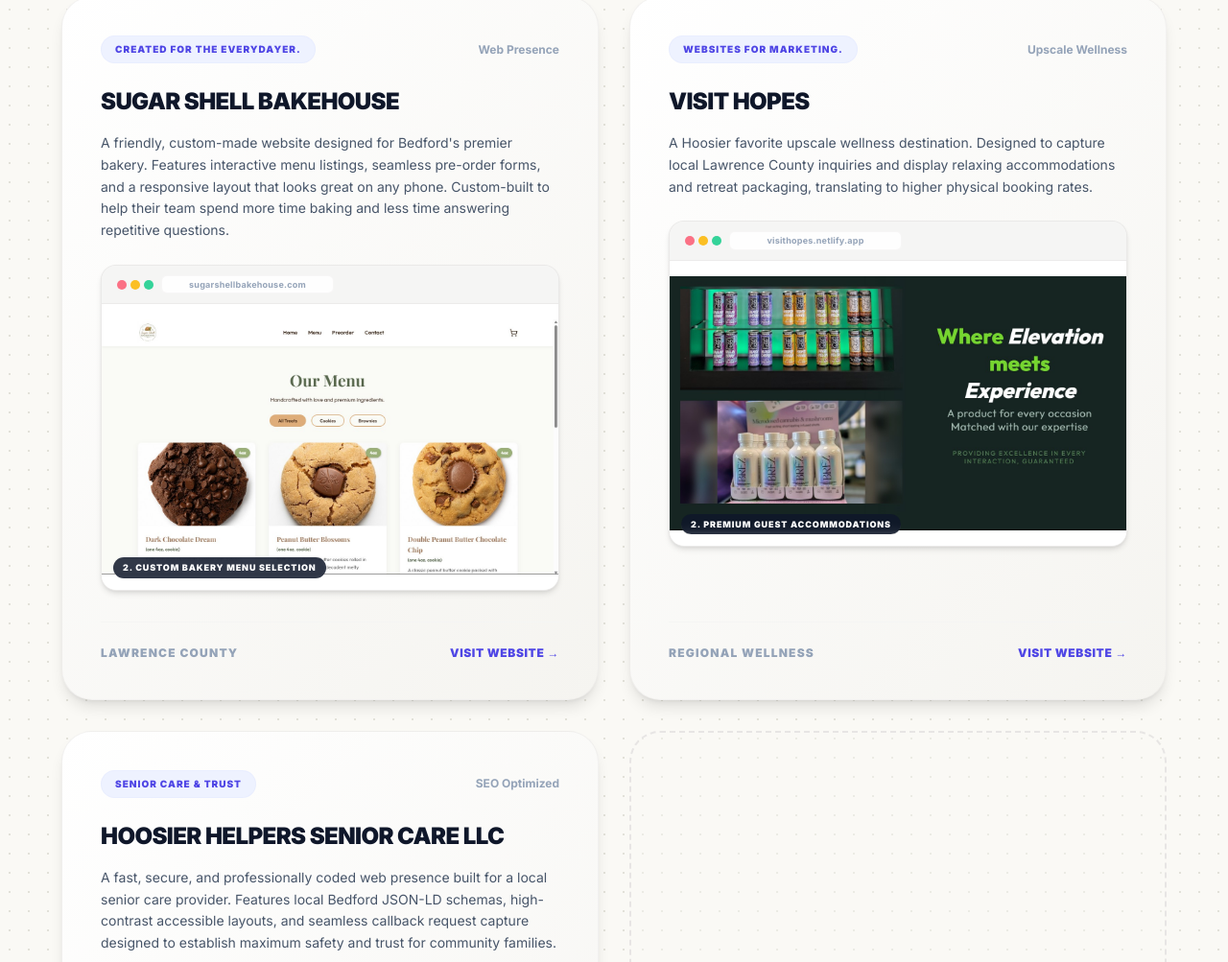
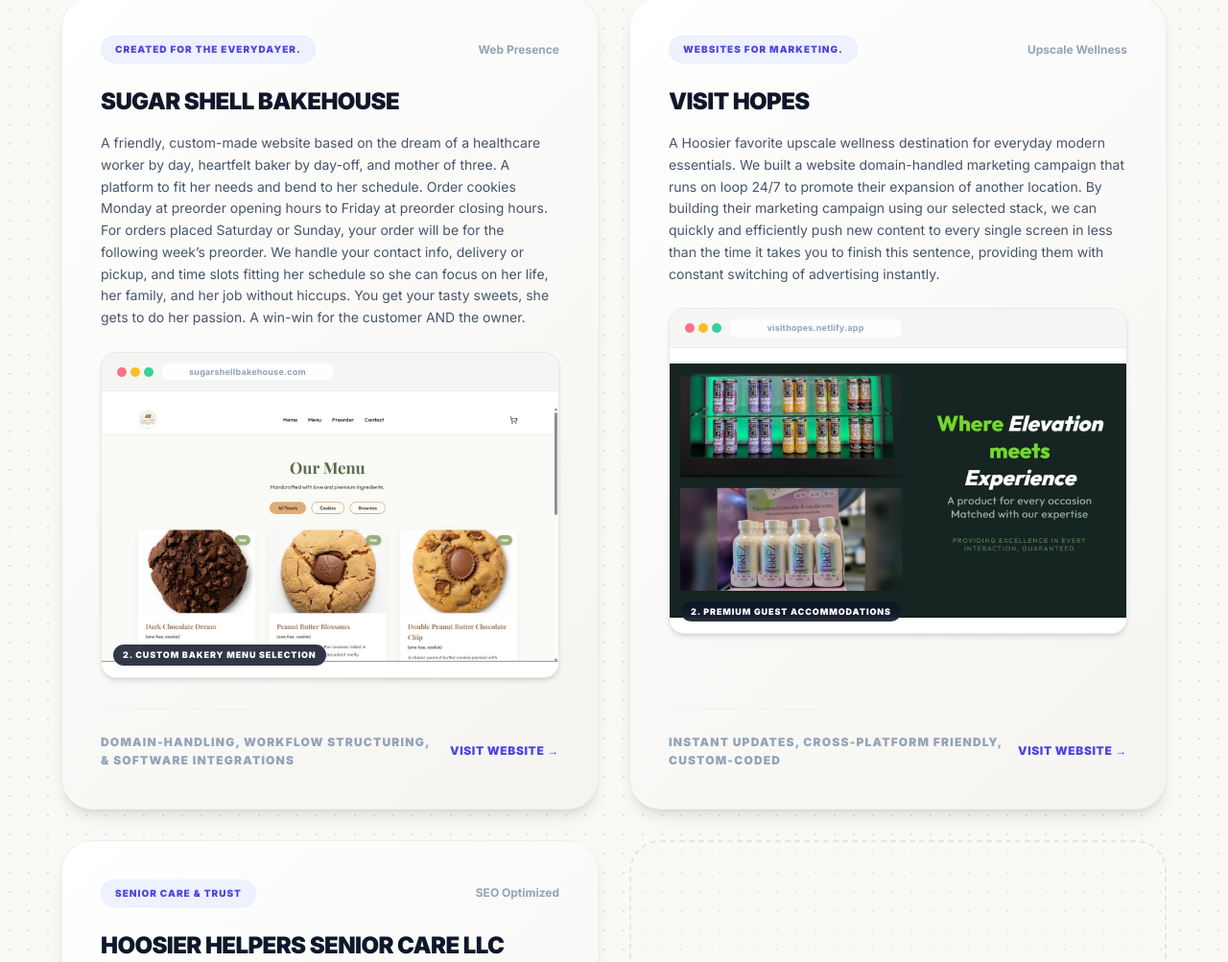
Before and after one commit to HoosierAIAutomations/hoosieraiautomations, a plain HTML site: page Assets/portfolio.html in a window 1280 px wide. Shown: the part 1100-2103 px from the top of the page at 96% size. Drawn offline with nearby package versions, Linux system fonts and the light colour scheme.

Commit message:
copy: update Sugar Shell and Visit Hopes portfolio card descriptions

```diff
--- a/Assets/portfolio.html
+++ b/Assets/portfolio.html
@@ -152,7 +152,7 @@
                         </div>
                         <h3 class="text-2xl font-black text-slate-900 mb-4 uppercase tracking-tight">Sugar Shell Bakehouse</h3>
                         <p class="text-slate-600 text-sm leading-relaxed mb-6">
-                            A friendly, custom-made website designed for Bedford's premier bakery. Features interactive menu listings, seamless pre-order forms, and a responsive layout that looks great on any phone. Custom-built to help their team spend more time baking and less time answering repetitive questions.
+                            A friendly, custom-made website based on the dream of a healthcare worker by day, heartfelt baker by day-off, and mother of three. A platform to fit her needs and bend to her schedule. Order cookies Monday at preorder opening hours to Friday at preorder closing hours. For orders placed Saturday or Sunday, your order will be for the following week’s preorder. We handle your contact info, delivery or pickup, and time slots fitting her schedule so she can focus on her life, her family, and her job without hiccups. You get your tasty sweets, she gets to do her passion. A win-win for the customer AND the owner.
                         </p>
 
                         <!-- Premium Browser Viewport Mockup Carousel -->
@@ -182,9 +182,9 @@
                             </div>
                         </div>
                     </div>
-                    <div class="pt-6 border-t border-stone-100 flex justify-between items-center">
-                        <span class="text-xs font-extrabold text-slate-400 uppercase tracking-widest">Lawrence County</span>
-                        <a href="https://sugarshellbakehouse.com" target="_blank" class="text-indigo-600 font-extrabold hover:text-indigo-800 transition uppercase tracking-wider text-xs font-black">Visit Website →</a>
+                    <div class="pt-6 border-t border-stone-100 flex justify-between items-center gap-4">
+                        <span class="text-xs font-extrabold text-slate-400 uppercase tracking-widest leading-relaxed">Domain-Handling, Workflow Structuring, & Software Integrations</span>
+                        <a href="https://sugarshellbakehouse.com" target="_blank" class="text-indigo-600 font-extrabold hover:text-indigo-800 transition uppercase tracking-wider text-xs font-black flex-shrink-0">Visit Website →</a>
                     </div>
                 </div>
 
@@ -197,7 +197,7 @@
                         </div>
                         <h3 class="text-2xl font-black text-slate-900 mb-4 uppercase tracking-tight">Visit Hopes</h3>
                         <p class="text-slate-600 text-sm leading-relaxed mb-6">
-                            A Hoosier favorite upscale wellness destination. Designed to capture local Lawrence County inquiries and display relaxing accommodations and retreat packaging, translating to higher physical booking rates.
+                            A Hoosier favorite upscale wellness destination for everyday modern essentials. We built a website domain-handled marketing campaign that runs on loop 24/7 to promote their expansion of another location. By building their marketing campaign using our selected stack, we can quickly and efficiently push new content to every single screen in less than the time it takes you to finish this sentence, providing them with constant switching of advertising instantly.
                         </p>
 
                         <!-- Premium Browser Viewport Mockup Carousel -->
@@ -227,9 +227,9 @@
                             </div>
                         </div>
                     </div>
-                    <div class="pt-6 border-t border-stone-100 flex justify-between items-center">
-                        <span class="text-xs font-extrabold text-slate-400 uppercase tracking-widest">Regional Wellness</span>
-                        <a href="https://visithopes.netlify.app" target="_blank" class="text-indigo-600 font-extrabold hover:text-indigo-800 transition uppercase tracking-wider text-xs font-black">Visit Website →</a>
+                    <div class="pt-6 border-t border-stone-100 flex justify-between items-center gap-4">
+                        <span class="text-xs font-extrabold text-slate-400 uppercase tracking-widest leading-relaxed">Instant updates, cross-platform friendly, custom-coded</span>
+                        <a href="https://visithopes.netlify.app" target="_blank" class="text-indigo-600 font-extrabold hover:text-indigo-800 transition uppercase tracking-wider text-xs font-black flex-shrink-0">Visit Website →</a>
                     </div>
                 </div>
 
```
